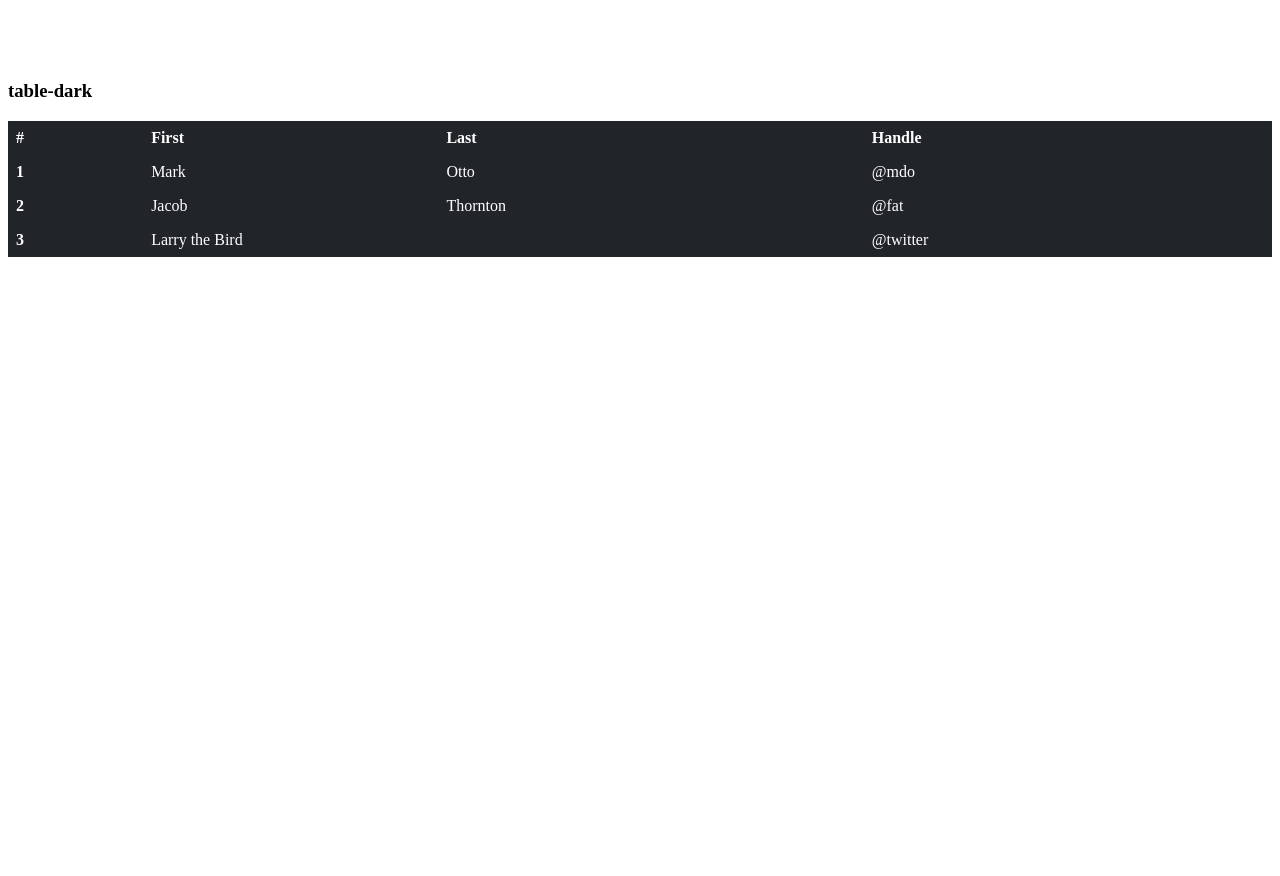
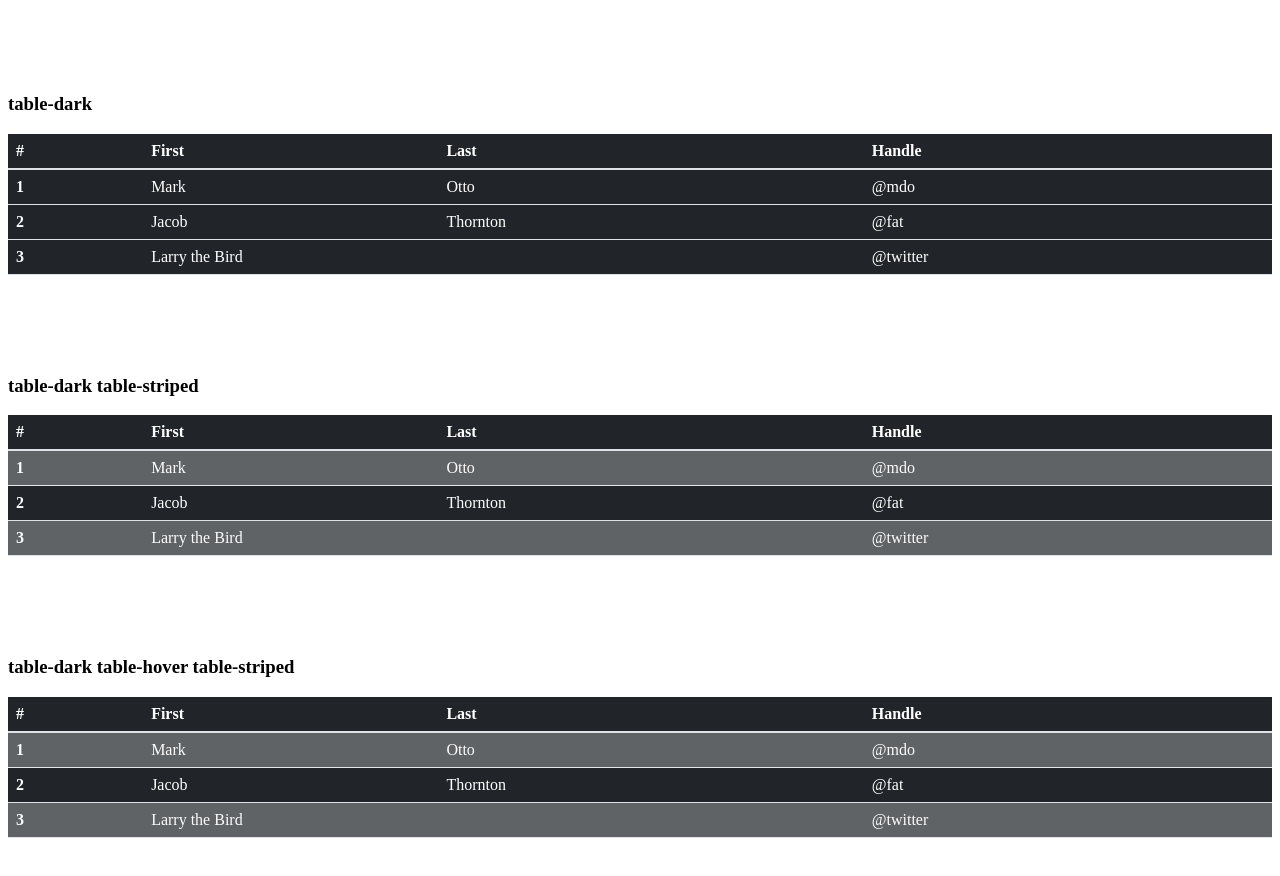
Before and after one commit to xlmoo12138/miao, a plain HTML site: page bootstrap-table.html in a window 1280 px wide. Shown: the part 1580-2456 px from the top of the page. Before the commit the page ends 1937 px from the top, so only its background shows below. Drawn offline with Linux system fonts and the light colour scheme.

Commit message:
“change”

```diff
--- a/bootstrap-table.html
+++ b/bootstrap-table.html
@@ -1,5 +1,6 @@
 <!DOCTYPE html>
 <html lang="en">
+
 <head>
   <meta charset="UTF-8">
   <meta http-equiv="X-UA-Compatible" content="IE=edge">
@@ -27,25 +28,16 @@
 
     .table-sm{
       thead tr th{
-        padding: 0.15rem;
+        padding: 0.25rem;
       }
-      tbody tr {
-        padding: 0.15rem;
-        th,td{
-          padding: 0.15rem;
-        }
-      }
-    }
-
-    .table-striped{
-      tbody tr:nth-child(odd){
-        background-color: #F2F2F2;
+      tbody tr>*{
+        padding: 0.25rem;
       }
     }
 
     .table-hover{
       tbody tr:hover{
-        background-color: #F2F2F2;
+        background-color: #f2f2f2;
       }
     }
 
@@ -61,17 +53,29 @@
       }
     }
 
-    .table-dark{
-      th,tr{
-        background-color: #212529;
-        color: white;
-        border: none;
+    .table-striped{
+      /* 通过伪元素上一个遮罩，设置透明度。让背景颜色能够显示出来。且不影响后续选择器的颜色匹配 */
+      tbody > tr:nth-child(2n+1){
+        position: relative;
+        &::after{
+          content: '';
+          left: 0;
+          width: 100%;
+          height: 100%;
+          position:absolute;
+          background-color: rgba(242, 242, 242, .3);
+        }
       }
     }
 
+    .table-dark{
+        background-color: #212529;
+        color: white;
+    }
 
   </style>
 </head>
+
 <body>
   <h3>table</h3>
   <table class="table">
@@ -283,7 +287,68 @@
       </tr>
     </tbody>
   </table>
+  <h3>table-dark table-striped</h3>
+  <table class="table-dark table-striped">
+    <thead>
+      <tr>
+        <th scope="col">#</th>
+        <th scope="col">First</th>
+        <th scope="col">Last</th>
+        <th scope="col">Handle</th>
+      </tr>
+    </thead>
+    <tbody>
+      <tr>
+        <th scope="row">1</th>
+        <td>Mark</td>
+        <td>Otto</td>
+        <td>@mdo</td>
+      </tr>
+      <tr>
+        <th scope="row">2</th>
+        <td>Jacob</td>
+        <td>Thornton</td>
+        <td>@fat</td>
+      </tr>
+      <tr>
+        <th scope="row">3</th>
+        <td colspan="2">Larry the Bird</td>
+        <td>@twitter</td>
+      </tr>
+    </tbody>
+  </table>
+  <h3>table-dark table-hover table-striped</h3>
+  <table class="table-dark table-hover table-striped">
+    <thead>
+      <tr>
+        <th scope="col">#</th>
+        <th scope="col">First</th>
+        <th scope="col">Last</th>
+        <th scope="col">Handle</th>
+      </tr>
+    </thead>
+    <tbody>
+      <tr>
+        <th scope="row">1</th>
+        <td>Mark</td>
+        <td>Otto</td>
+        <td>@mdo</td>
+      </tr>
+      <tr>
+        <th scope="row">2</th>
+        <td>Jacob</td>
+        <td>Thornton</td>
+        <td>@fat</td>
+      </tr>
+      <tr>
+        <th scope="row">3</th>
+        <td colspan="2">Larry the Bird</td>
+        <td>@twitter</td>
+      </tr>
+    </tbody>
+  </table>
 
 </body>
 <script src="./css/less.js"></script>
+
 </html>
```
